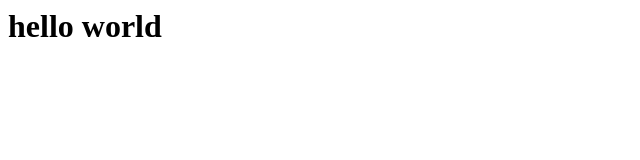
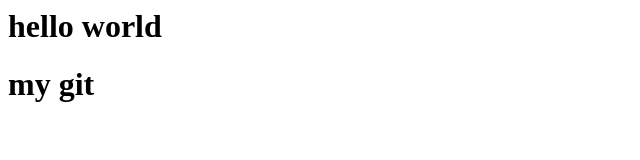
Before and after one commit to varshithbittu/Demo, a plain HTML site: page index.html in a window 1280 px wide. Shown: the whole page, without its empty margins (0-640 px from the left). Drawn offline with Linux system fonts and the light colour scheme.

Commit message:
override

```diff
--- a/index.html
+++ b/index.html
@@ -1 +1,2 @@
 <h1>hello world</h1>
+<h1> my git</h1>
```
